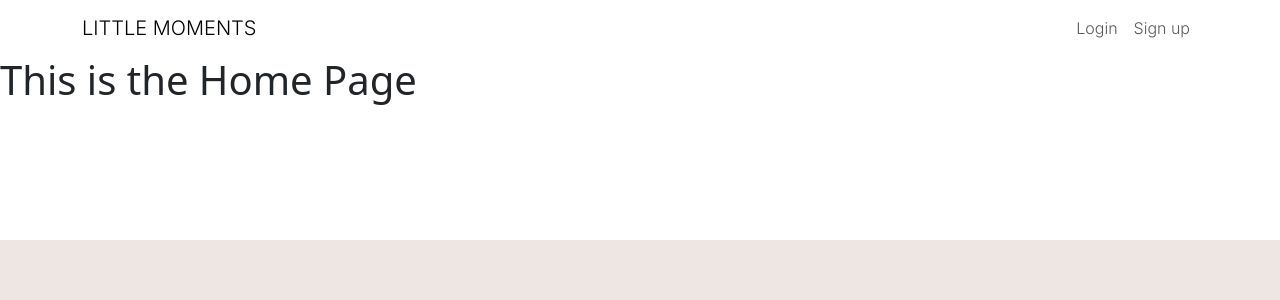
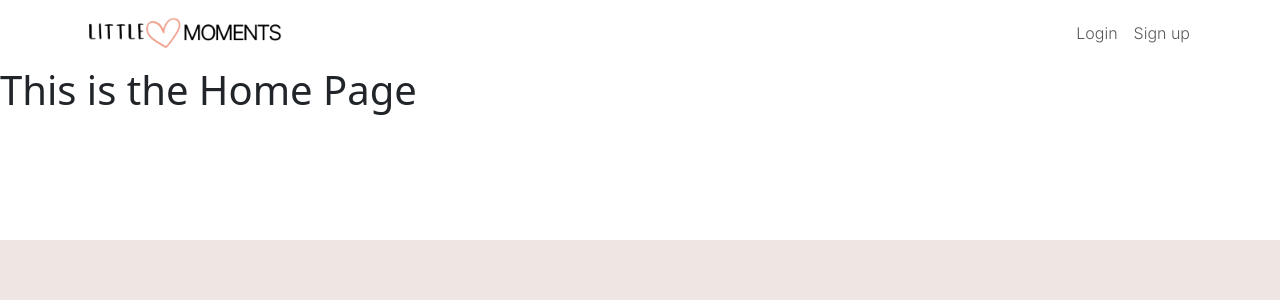
Before and after one commit to elisejonkers/little-moments-frontend, a React (Create React App) app: page / in a window 1280 px wide. Shown: the top 300 px of the page. Built offline with nearby package versions, Linux system fonts and the light colour scheme.

Commit message:
added logo to navbar

```diff
--- a/src/components/NavBar.tsx
+++ b/src/components/NavBar.tsx
@@ -4,7 +4,7 @@ import Container from 'react-bootstrap/Container';
 import Nav from 'react-bootstrap/Nav';
 import Navbar from 'react-bootstrap/Navbar';
 import "../styling/navbar.css"
-import logo from "../assets/logo.png"
+import logo from "../assets/logo-test.png"
 
 const NavBar: React.FC = () => {
   const { isLoggedIn, logOutUser } = useContext(AuthContext)
@@ -14,7 +14,8 @@ const NavBar: React.FC = () => {
       {isLoggedIn && (
          <Navbar expand="sm" className="bg-body-primary">
           <Container>
-           <Navbar.Brand href="/dashboard">LITTLE MOMENTS</Navbar.Brand>
+           <Navbar.Brand href="/dashboard"><img src={logo} alt="logo" className="logo"/></Navbar.Brand>
+           {/* <img src={logo} alt="logo" className="logo"/> */}
            <Navbar.Toggle aria-controls="basic-navbar-nav" />
            <Navbar.Collapse id="basic-navbar-nav">
              <Nav className="ms-auto">
@@ -28,7 +29,7 @@ const NavBar: React.FC = () => {
       {!isLoggedIn && (
             <Navbar expand="sm" className="bg-body-primary">
             <Container>
-              <Navbar.Brand href="/">LITTLE MOMENTS</Navbar.Brand>
+              <Navbar.Brand href="/"><img src={logo} alt="logo" className="logo" /></Navbar.Brand>
               <Navbar.Toggle aria-controls="basic-navbar-nav" />
               <Navbar.Collapse id="basic-navbar-nav">
                 <Nav className="ms-auto">
--- a/src/styling/navbar.css
+++ b/src/styling/navbar.css
@@ -9,5 +9,6 @@
 }
 
 .logo {
-    height: 10vh;
+    height: 5vh;
+    width: auto;
 }
```
Also changed, not shown: src/assets/logo-test.png (added).
